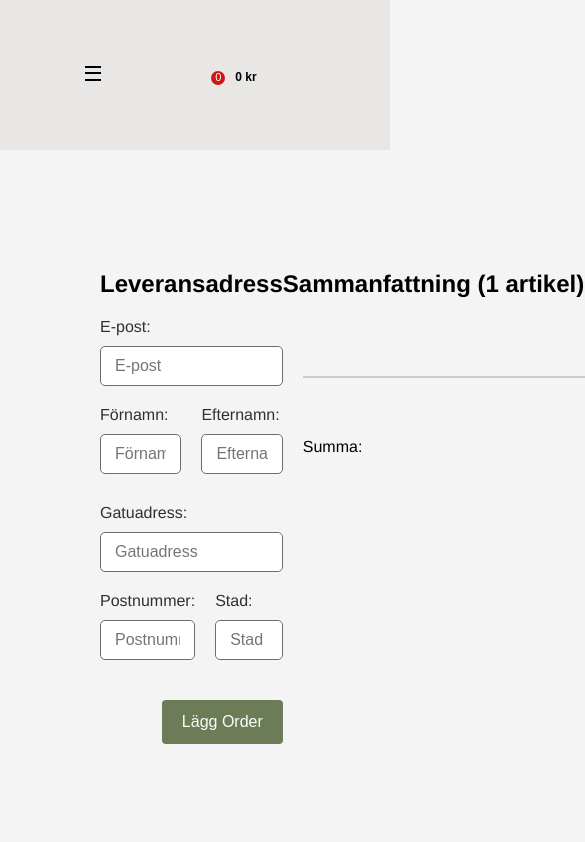
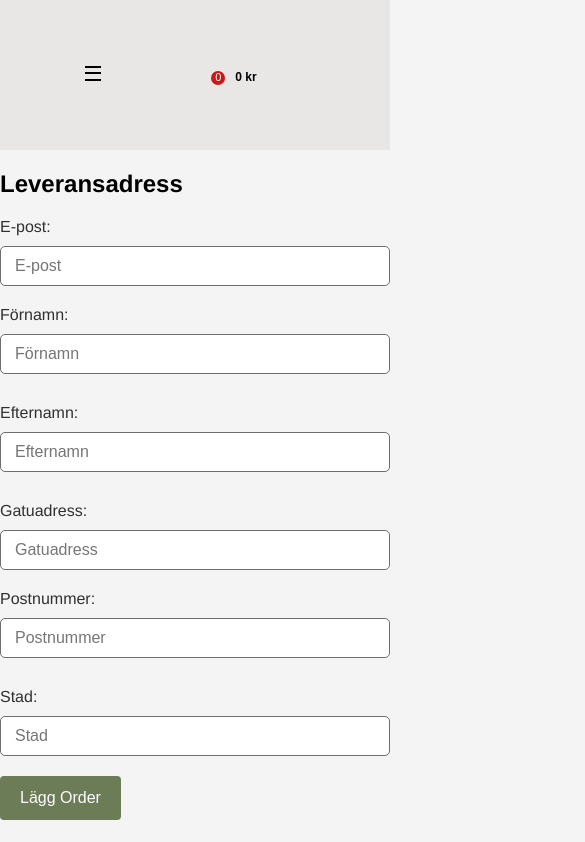
Before and after one commit to tobiasolsson/shopping-cart, a React (Create React App) app: page /checkout in a window 390 px wide. Shown: the top 842 px of the page, 585 px wide, since content can reach past the window. Built offline with nearby package versions, Linux system fonts and the light colour scheme.

Commit message:
Fix CSS for mobile in checkout

```diff
--- a/src/components/checkout/Checkout.module.css
+++ b/src/components/checkout/Checkout.module.css
@@ -114,3 +114,54 @@ input {
   justify-self: end;
   font-weight: bold;
 }
+
+/*
+** Mobile
+*/
+
+@media screen and (max-width: 600px) {
+  .checkout {
+    display: flex;
+    flex-direction: column;
+    align-items: center;
+    align-content: center;
+    margin: 0;
+    padding: 0;
+    width: 100%;
+  }
+
+  .orderform,
+  label {
+    width: 100%;
+  }
+
+  .name,
+  .postal {
+    display: flex;
+    flex-direction: column;
+    align-items: center;
+    align-content: center;
+    width: 100%;
+  }
+
+  .submit {
+    float: none;
+    margin: auto 0;
+  }
+
+  .summary {
+    margin: 0;
+    width: 100%;
+    padding: 5px;
+  }
+
+  .itemCart {
+    padding: 20px 0;
+    width: 100%;
+  }
+
+  .cartImage {
+    width: 65px;
+    height: 65px;
+  }
+}
```
